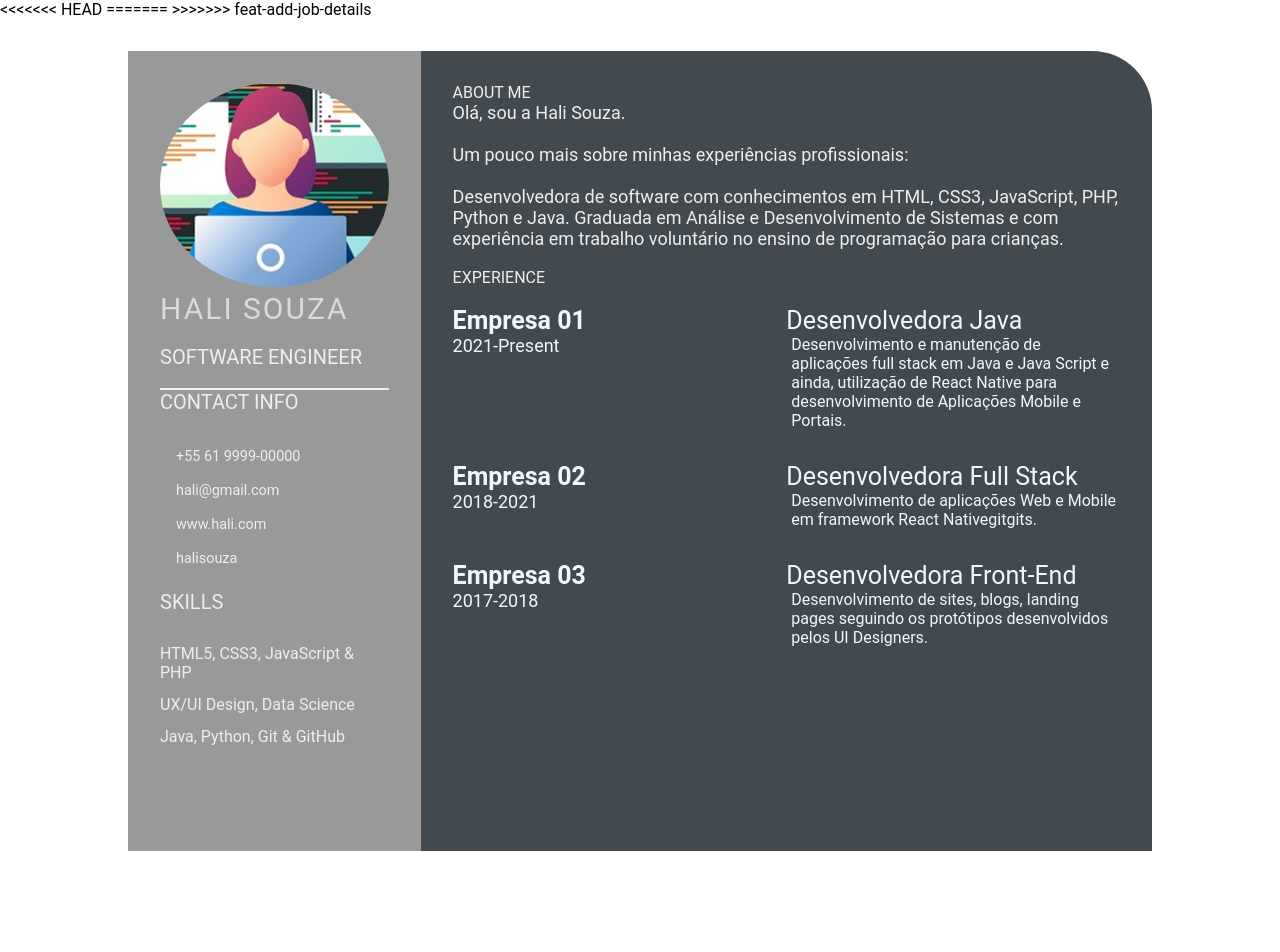
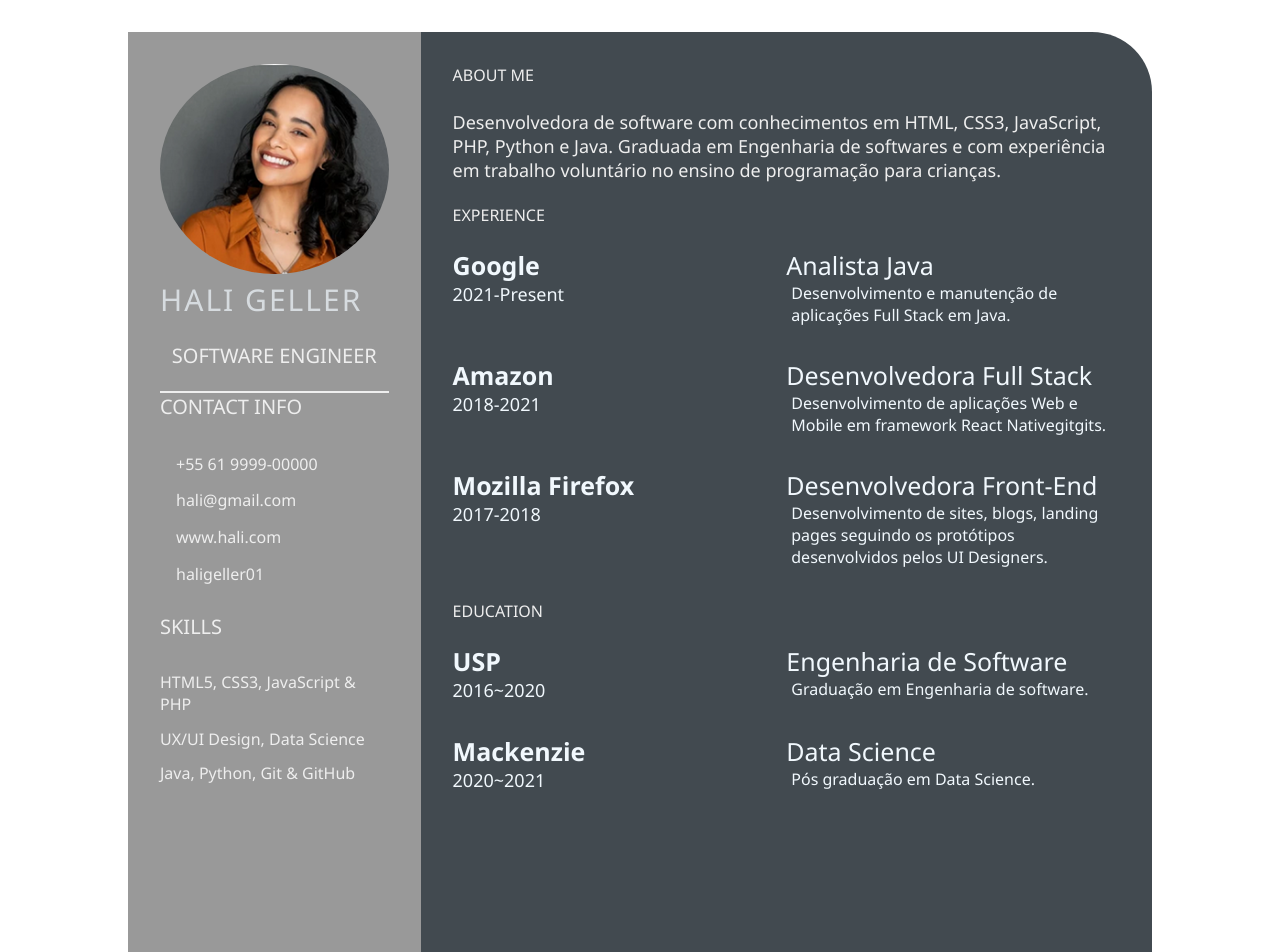
Before and after one commit to halisouzax/devweekgit.github.io, a plain HTML site: page index.html in a window 1280 px wide. Before the commit the page ends 883 px from the top, so only its background shows below. Drawn offline with Linux system fonts and the light colour scheme.

Commit message:
atualizar (#7)

```diff
--- a/index.html
+++ b/index.html
@@ -4,22 +4,18 @@
     <meta charset="UTF-8">
     <meta http-equiv="X-UA-Compatible" content="IE=edge">
     <meta name="viewport" content="width=device-width, initial-scale=1.0">
-    <title>Hali Souza CV</title>
-<<<<<<< HEAD
+    <title>Hali Geller CV</title>
     <link rel="stylesheet" href="style.css">
     <title>Hali Souza</title>
     <link rel="stylesheet" href="style.css">
-=======
-<link rel="stylesheet" href="style.css">
->>>>>>> feat-add-job-details
 </head>
 <body>
     <main class="resume-contents">
         <section class="left-section">
             <div class="left-section-contents">
                 <div class="profile">
-                    <img class="profile-image" src="profile-image.jpg" alt="Profile image">
-                    <p class="name">Hali Souza</p><br>
+                    <img class="profile-image" src="img/profile-image.png" alt="Profile image">
+                    <p class="name">Hali Geller</p><br>
                     <p class="profession">SOFTWARE ENGINEER</p> <br>
                 </div>
                 <div class="contact-info">
@@ -28,7 +24,7 @@
                         <li><i class="fa fa-phone"></i>+55 61 9999-00000</li>
                         <li><i class="fa fa-envelope"></i>hali@gmail.com</li>
                         <li><i class="fa fa-globe"></i>www.hali.com</li>
-                        <li><i class="fa fa-github"></i>halisouza</li> <br>
+                        <li><i class="fa fa-github"></i>haligeller01</li> <br>
                     </ul>
                 </div>
                 <div class="skills">
@@ -47,28 +43,26 @@
                 <section class="about gap">
                     <div class="right-title">ABOUT ME</div>
                     <p class="about-me-contents">
-                        Olá, sou a Hali Souza. <br>
-                        <br> Um pouco mais sobre minhas experiências profissionais:<br>
-                       <br> Desenvolvedora de software com conhecimentos em HTML, CSS3, JavaScript, PHP, Python e Java. Graduada em Análise e Desenvolvimento de Sistemas e com experiência em trabalho voluntário no ensino de programação para crianças.
+                       <br> Desenvolvedora de software com conhecimentos em HTML, CSS3, JavaScript, PHP, Python e Java. Graduada em Engenharia de softwares e com experiência em trabalho voluntário no ensino de programação para crianças.
                         </p> <br>
 
                         <section class="experience gap">
                             <div class="right-title">EXPERIENCE</div><br>
                             <div class="experience-contents">
                                 <div class="exp-left">
-                                    <p class="exp-company-name">Empresa 01</p>
+                                    <p class="exp-company-name">Google</p>
                                     <p class="exp-time-period">2021-Present</p>
                                 </div>
                                 <div class="exp-right">
-                                    <p class="exp-position">Desenvolvedora Java</p>
+                                    <p class="exp-position">Analista Java</p>
                                     <p class="exp-desc">
-                                        Desenvolvimento e manutenção de aplicações full stack em Java e Java Script e ainda, utilização de React Native para desenvolvimento de Aplicações Mobile e Portais.
+                                        Desenvolvimento e manutenção de aplicações Full Stack em Java.
                                     </p>
                                 </div>
                             </div>
                             <div class="experience-contents">
                                 <div class="exp-left">
-                                    <p class="exp-company-name">Empresa 02</p>
+                                    <p class="exp-company-name">Amazon</p>
                                     <p class="exp-time-period">2018-2021</p>
                                 </div>
                                 <div class="exp-right">
@@ -80,7 +74,7 @@
                             </div>
                             <div class="experience-contents">
                                 <div class="exp-left">
-                                    <p class="exp-company-name">Empresa 03</p>
+                                    <p class="exp-company-name">Mozilla Firefox</p>
                                     <p class="exp-time-period">2017-2018</p>
                                 </div>
                                 <div class="exp-right">
@@ -90,11 +84,34 @@
                                     </p>
                                 </div>
                             </div>
+                            <section class="education gap">
+                                <div class="right-title">EDUCATION</div> <br>
+                                <div class="education-contents">
+                                    <div class="education-left">
+                                        <p class="education-school-name">USP</p>
+                                        <p class="educationp-time-period">2016~2020</p>
+                                    </div>
+                                    <div class="education-right">
+                                        <p class="education-subject">Engenharia de Software</p>
+                                        <p class="education-desc">
+                                            Graduação em Engenharia de software.
+                                        </p>
+                                    </div>
+                                </div>
+                                <div class="education-contents">
+                                    <div class="education-left">
+                                        <p class="education-school-name">Mackenzie</p>
+                                        <p class="educationp-time-period">2020~2021</p>
+                                    </div>
+                                    <div class="education-right">
+                                        <p class="education-subject">Data Science</p>
+                                        <p class="education-desc">
+                                            Pós graduação em Data Science.
+                                        </p>
+                                    </div>
+                                </div>
+                        </div>
                         </section>
-                        </p>
-
-                    </section>
-                </div>
             </section>
     </main>
 </body>
--- a/style.css
+++ b/style.css
@@ -3,7 +3,7 @@
     padding: 0;
     box-sizing: border-box;
     list-style: none;
-    font-family: 'Roboto', sans-serif;
+    font-family: 'Segoe UI', Tahoma, Geneva, Verdana, sans-serif;
 }
 
 .resume-contents {
@@ -39,8 +39,6 @@
 .profile .profile-image {
     width: 100%;
     border-radius: 100%;
-    width: 100;
-    border-radius: 100%;
 }
 
 .name {
@@ -55,7 +53,6 @@
     font-size: 20px;
     text-transform: uppercase;
     text-align: center;
-    text-align: left;
 }
 
 /* .contact-info { border-bottom: 2px solid #1B2631; } */
@@ -66,7 +63,6 @@
 
 .contact-info ul {
     padding-top: 1.5rem;
-    font-size: 90%;
 }
 
 .contact-info ul li,
@@ -139,5 +135,4 @@
 .awards-desc {
     font-size: 16px;
     padding-left: 5px;
-
 }
```
Also changed, not shown: img/profile-image.png (added), profile-image.jpg (deleted).
